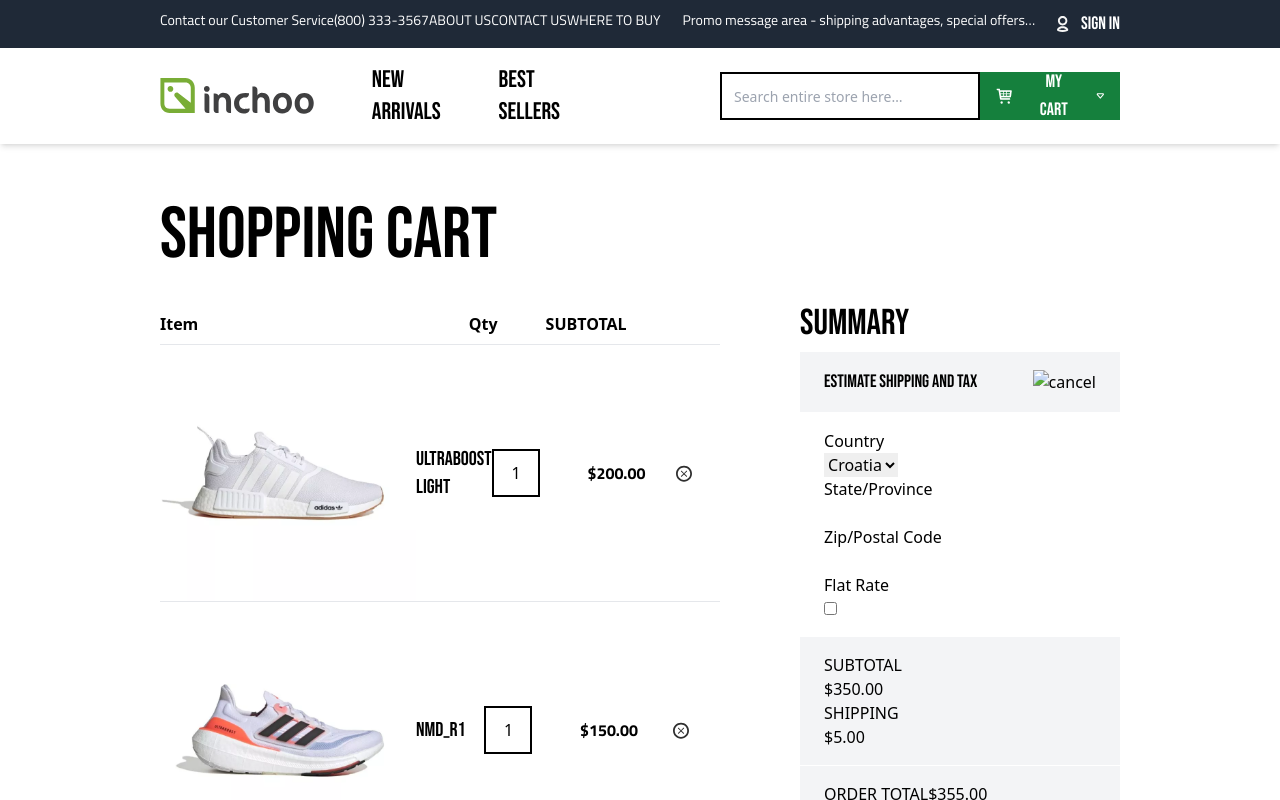
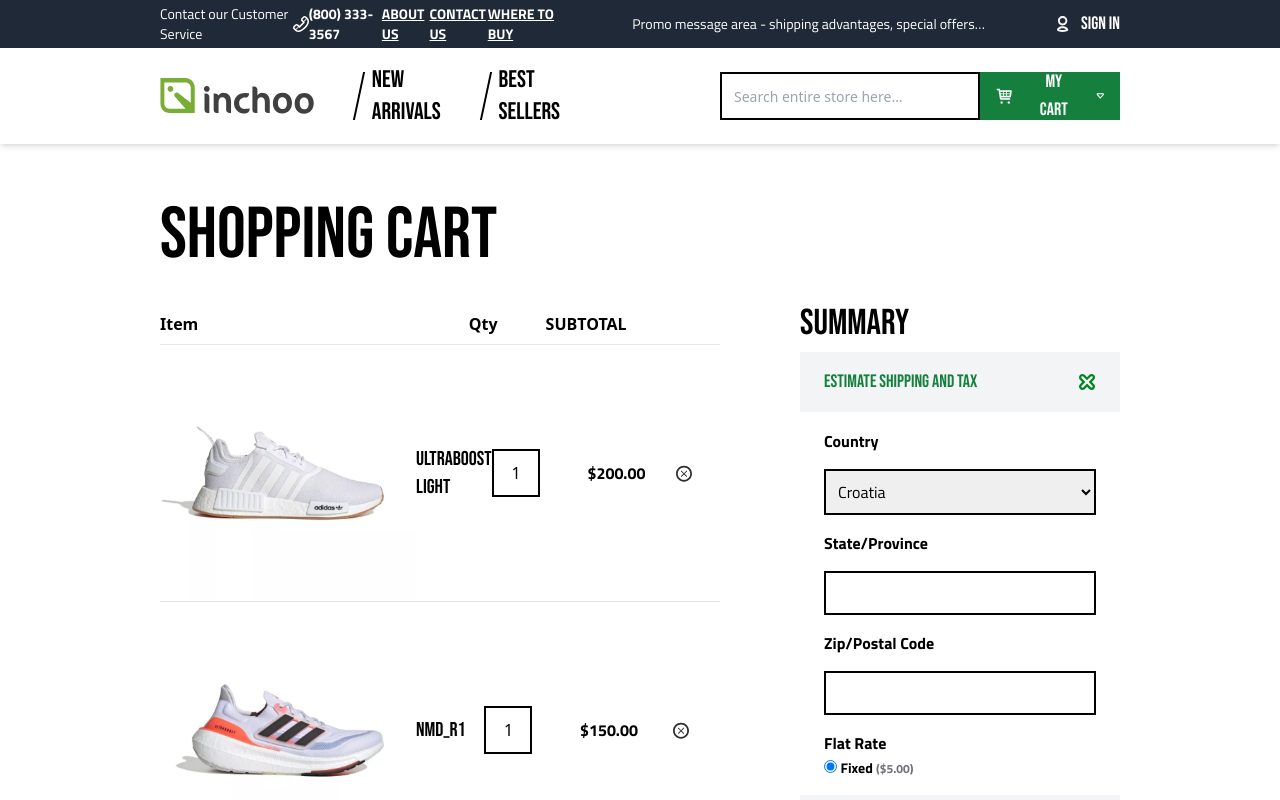
Before and after one commit to m2lovric/inchoo_zadatak, a website built with Vite: page index.html in a window 1280 px wide. Both pictures are taken after a click on the button 1072 px from the left and 382 px from the top of the page. Shown: the top 800 px of the page. Built offline with nearby package versions, Linux system fonts and the light colour scheme; files whose address does not match are found by name.

Commit message:
Update html structure and style

```diff
--- a/index.html
+++ b/index.html
@@ -16,15 +16,17 @@
   <body>
     <section class="bg-gray-800 h-12 flex items-center">
       <section
-        class="mx-auto my-0 w-9/12 flex justify-between text-white text-sm"
+        class="mx-auto my-0 w-9/12 flex justify-between items-center text-white text-sm"
       >
-        <article class="flex justify-between font-titillium-web">
+        <article
+          class="flex justify-between w-5/12 items-center font-titillium-web text-sm"
+        >
           <p>Contact our Customer Service</p>
-          <img src="" alt="" />
-          <p>(800) 333-3567</p>
-          <a href="#">ABOUT US</a>
-          <a href="#">CONTACT US</a>
-          <a href="#">WHERE TO BUY</a>
+          <img src="tel.svg" alt="" />
+          <p class="font-bold">(800) 333-3567</p>
+          <a href="#" class="font-bold underline">ABOUT US</a>
+          <a href="#" class="font-bold underline">CONTACT US</a>
+          <a href="#" class="font-bold underline">WHERE TO BUY</a>
         </article>
         <p class="font-titillium-web">
           Promo message area - shipping advantages, special offers…
@@ -46,8 +48,22 @@
           class="flex justify-between items-center w-5/12 font-bebas-neue text-2xl"
         >
           <img src="inchoo-logo 1.svg" alt="logo" />
-          <a href="#">NEW<br />ARRIVALS</a>
-          <a href="#">BEST<br />SELLERS</a>
+          <div class="flex items-center group">
+            <div
+              class="h-12 w-0.5 -skew-x-12 bg-black group-hover:bg-orange-400"
+            ></div>
+            <a href="#" class="ml-3 group-hover:text-orange-400"
+              >NEW<br />ARRIVALS</a
+            >
+          </div>
+          <div class="flex items-center group">
+            <div
+              class="h-12 w-0.5 -skew-x-12 bg-black group-hover:bg-orange-400"
+            ></div>
+            <a href="#" class="ml-3 group-hover:text-orange-400"
+              >BEST<br />SELLERS</a
+            >
+          </div>
         </div>
         <div class="flex justify-between items-center w-5/12">
           <input
@@ -78,51 +94,99 @@
               <p>Qty</p>
               <p class="ml-12">SUBTOTAL</p>
             </article>
+            <!-- Cart items render -->
             <div id="cart" class="divide-y"></div>
           </section>
+
           <section class="w-4/12">
             <section>
               <h1 class="text-4xl font-bebas-neue">SUMMARY</h1>
               <article
                 class="flex justify-between bg-gray-100 mt-2 px-6 py-4 border-b border-white"
               >
-                <h3 class="font-bebas-neue text-lg">
+                <h3 class="font-bebas-neue text-lg" id="collapsible">
                   ESTIMATE SHIPPING AND TAX
                 </h3>
-                <button id="toggle">+</button>
+                <button id="toggle"></button>
               </article>
-              <article class="hidden px-6 py-4" id="content">
-                <h3>Country</h3>
-                <select name="" id="">
+              <article class="hidden px-6 py-4 font-titillium-web" id="content">
+                <h3 class="font-bold">Country</h3>
+                <select
+                  name=""
+                  id=""
+                  class="font-titillium-web border-2 my-4 border-black w-full p-2"
+                >
                   <option value="croatia">Croatia</option>
                   <option value="uk">UK</option>
                 </select>
-                <h3>State/Province</h3>
-                <input type="text" />
-                <h3>Zip/Postal Code</h3>
-                <input type="text" />
-                <h3>Flat Rate</h3>
-                <input type="checkbox" name="" id="" />
+                <h3 class="font-bold">State/Province</h3>
+                <input
+                  type="text"
+                  class="font-titillium-web border-2 my-4 border-black w-full p-2"
+                />
+                <h3 class="font-bold">Zip/Postal Code</h3>
+                <input
+                  type="text"
+                  class="font-titillium-web border-2 my-4 border-black w-full p-2"
+                />
+                <h3 class="font-bold">Flat Rate</h3>
+                <input type="radio" name="rate" id="rate" checked />
+                <label for="rate" class="font-titillium-web text-sm font-bold"
+                  >Fixed
+                  <span class="font-titillium-web text-xs text-zinc-500"
+                    >($5.00)</span
+                  ></label
+                >
               </article>
               <article class="bg-gray-100 px-6 py-4 border-b border-white">
-                <div>
-                  <h3>SUBTOTAL</h3>
-                  <p id="subtotal"></p>
+                <div class="flex justify-between">
+                  <h3 class="font-bebas-neue text-lg">SUBTOTAL</h3>
+                  <p id="subtotal" class="font-titillium-web text-sm"></p>
                 </div>
-                <div>
-                  <h3>SHIPPING</h3>
-                  <p id="shipping"></p>
+                <div class="flex justify-between">
+                  <h3 class="font-bebas-neue text-lg">SHIPPING</h3>
+                  <p id="shipping" class="font-titillium-web text-sm"></p>
                 </div>
               </article>
-              <article class="flex bg-gray-100 px-6 py-4">
-                <h3>ORDER TOTAL</h3>
-                <p id="total"></p>
+              <article
+                class="flex justify-between items-center bg-gray-100 px-6 py-4"
+              >
+                <h3 class="font-bebas-neue font-bold text-2xl">ORDER TOTAL</h3>
+                <p class="font-titillium-web font-bold text-sm" id="total"></p>
               </article>
             </section>
           </section>
         </section>
+
+        <section class="flex mt-10 mb-20 justify-between w-1/2 items-center">
+          <div>
+            <input type="text" placeholder="Enter Discount Code" />
+            <button>APPLY</button>
+          </div>
+
+          <button
+            class="bg-gray-800 h-10 px-10 font-bebas-neue text-lg text-white"
+          >
+            UPDATE SHOPPING CART
+          </button>
+        </section>
       </section>
     </main>
+
+    <footer class="bg-gray-800 h-40 text-white text-center">
+      <nav>
+        <a href="">ABOUT US</a>
+        <a href="">CONTACT US</a>
+        <a href="">SEARCH TERMS</a>
+        <a href="">PRIVACY AND COOKIE POLICY</a>
+        <a href="">INSTALLATION VIDEOS</a>
+      </nav>
+      <div class="flex items-center">
+        <p>Contact our Customer</p>
+        <img src="tel.svg" alt="" />
+        <p>(800) 845-3567</p>
+      </div>
+    </footer>
 
     <script type="module" src="/main.js"></script>
   </body>
```
Also changed, not shown: public/cancel.svg (added), public/plus.svg (added), public/tel.svg (added).
